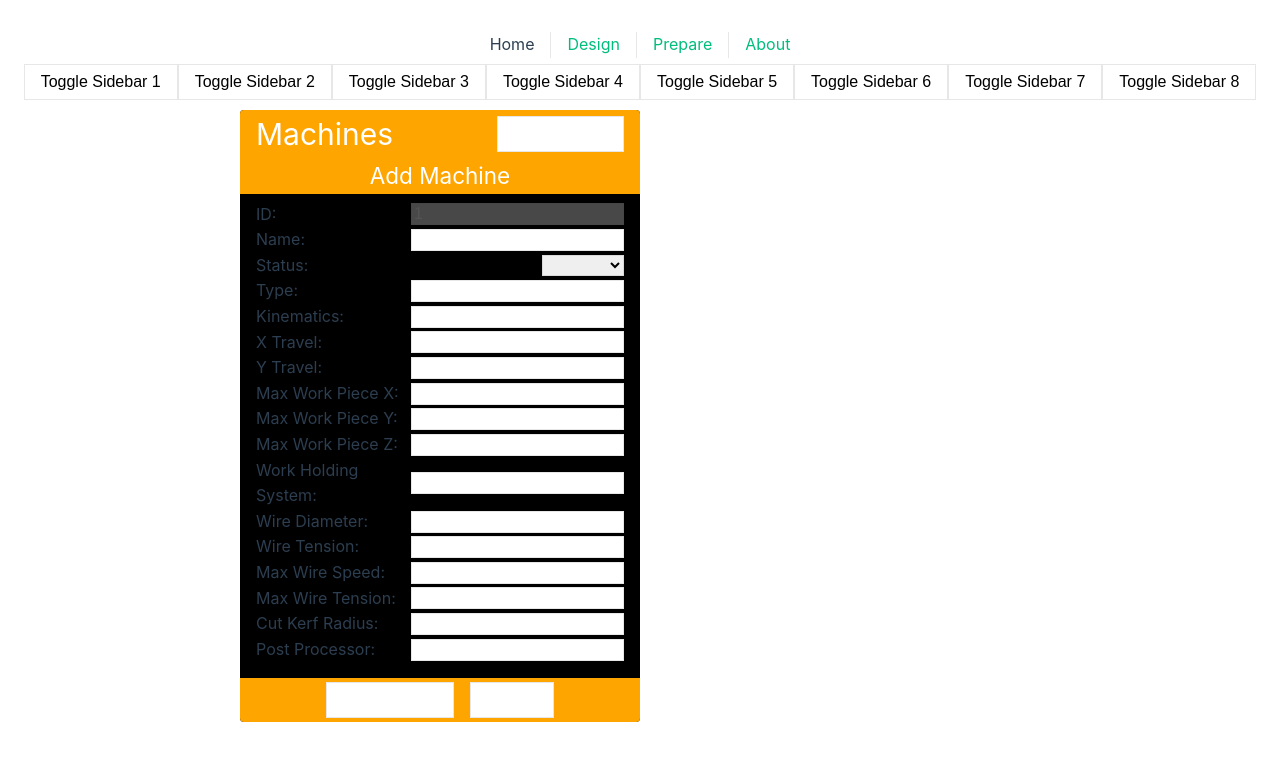
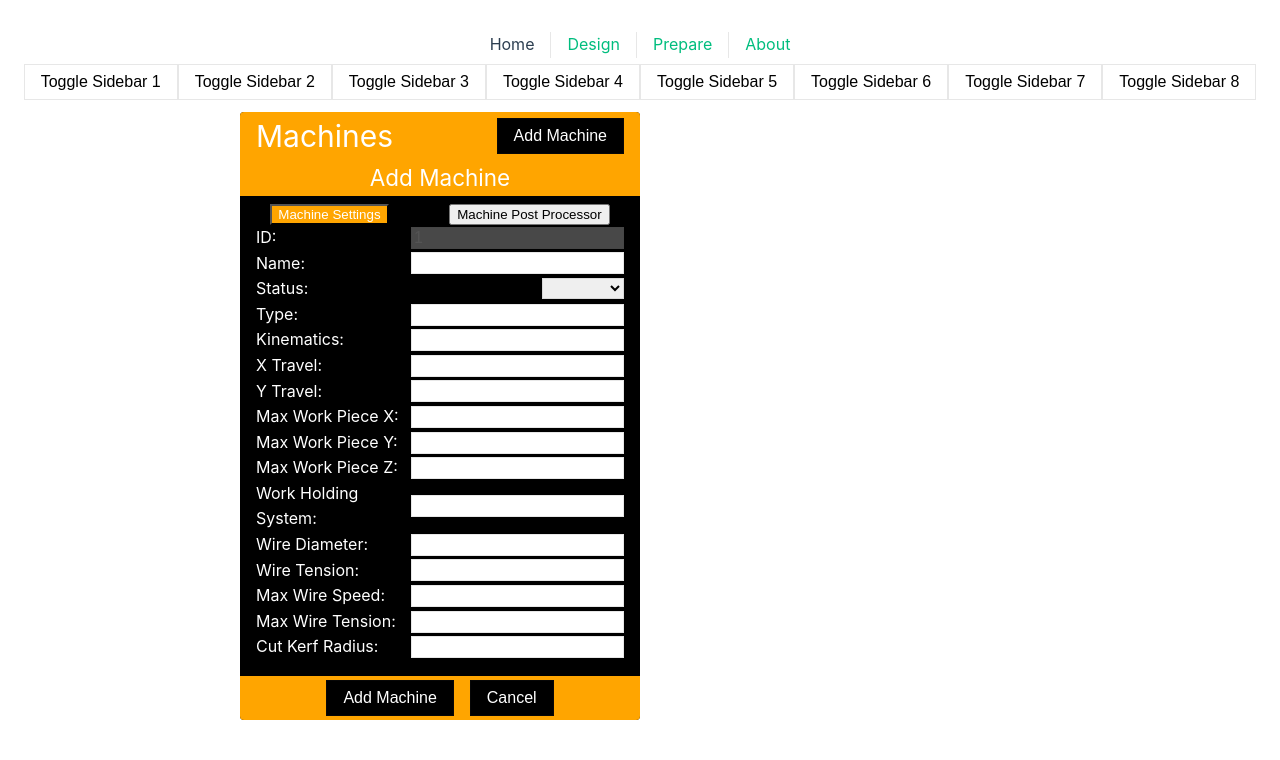
Before and after one commit to Kiefer-Skunkworks/rack-orchestrator, a Vue app: page / in a window 1280 px wide. Both pictures are taken after a click on the button "Add Machine". Shown: the top 760 px of the page. Built offline with nearby package versions, Linux system fonts and the light colour scheme.

Commit message:
UI mvp for machines form

```diff
--- a/src/components/MachinesForm.vue
+++ b/src/components/MachinesForm.vue
@@ -28,7 +28,26 @@
     </div>
     <div v-if="selectedMachine" class="machine-configure-form">
       <h2>{{ isEditing ? 'Edit' : 'Add' }} Machine</h2>
+      <div class="page-select">
+        <button @click="showMachineSettings" :class="{ active: activePage === 'settings' }">
+          Machine Settings
+        </button>
+        <button @click="showPostProcessor" :class="{ active: activePage === 'postprocessor' }">
+          Machine Post Processor
+        </button>
+      </div>
+      <div v-if="activePage === 'postprocessor'" class="post-processor-sections">
+        <button @click="showHeader" :class="{ active: activeSection === 'header' }">Header</button>
+        <button @click="showFooter" :class="{ active: activeSection === 'footer' }">Footer</button>
+        <button @click="showHolePop" :class="{ active: activeSection === 'holepop' }">
+          Hole Pop
+        </button>
+        <button @click="showPathChange" :class="{ active: activeSection === 'pathchange' }">
+          Path Change
+        </button>
+      </div>
       <form @submit.prevent="saveMachine">
+        <div v-if="activePage === 'settings'" class="machine-settings">
           <div>
             <label for="id">ID:</label>
             <input v-model="selectedMachine.id" id="id" type="text" disabled />
@@ -97,9 +116,36 @@
             <label for="cutKerfRadius">Cut Kerf Radius:</label>
             <input v-model="selectedMachine.cutKerfRadius" id="cutKerfRadius" type="text" />
           </div>
-        <div>
-          <label for="postProcessor">Post Processor:</label>
-          <input v-model="selectedMachine.postProcessor" id="postProcessor" type="text" />
+        </div>
+        <div v-if="activePage === 'postprocessor'" class="machine-post-processor">
+          <div v-if="showHeaderSection" class="post-processor">
+            <textarea
+              v-model="selectedMachine.postProcessor"
+              id="postProcessor"
+              type="text"
+            ></textarea>
+          </div>
+          <div v-if="showFooterSection" class="post-processor">
+            <textarea
+              v-model="selectedMachine.postProcessor"
+              id="postProcessor"
+              type="text"
+            ></textarea>
+          </div>
+          <div v-if="showHolePopSection" class="post-processor">
+            <textarea
+              v-model="selectedMachine.postProcessor"
+              id="postProcessor"
+              type="text"
+            ></textarea>
+          </div>
+          <div v-if="showPathChangeSection" class="post-processor">
+            <textarea
+              v-model="selectedMachine.postProcessor"
+              id="postProcessor"
+              type="text"
+            ></textarea>
+          </div>
         </div>
         <div class="form-actions">
           <button type="submit">{{ isEditing ? 'Save' : 'Add' }} Machine</button>
@@ -122,6 +168,55 @@ export default defineComponent({
     const machines = ref<Machine[]>([])
     const selectedMachine = ref<Machine | null>(null)
     const isEditing = ref(false)
+    let postProcessor = ref(false)
+    let activePage = ref('settings')
+    let activeSection = ref('header')
+    let showHeaderSection = ref(true)
+    let showFooterSection = ref(false)
+    let showHolePopSection = ref(false)
+    let showPathChangeSection = ref(false)
+
+    const showMachineSettings = async () => {
+      activePage.value = 'settings'
+      postProcessor.value = false
+    }
+
+    const showPostProcessor = async () => {
+      activePage.value = 'postprocessor'
+      postProcessor.value = true
+    }
+
+    const showHeader = async () => {
+      activeSection.value = 'header'
+      showHeaderSection.value = true
+      showFooterSection.value = false
+      showHolePopSection.value = false
+      showPathChangeSection.value = false
+    }
+
+    const showFooter = async () => {
+      activeSection.value = 'footer'
+      showHeaderSection.value = false
+      showFooterSection.value = true
+      showHolePopSection.value = false
+      showPathChangeSection.value = false
+    }
+
+    const showHolePop = async () => {
+      activeSection.value = 'holepop'
+      showHeaderSection.value = false
+      showFooterSection.value = false
+      showHolePopSection.value = true
+      showPathChangeSection.value = false
+    }
+
+    const showPathChange = async () => {
+      activeSection.value = 'pathchange'
+      showHeaderSection.value = false
+      showFooterSection.value = false
+      showHolePopSection.value = false
+      showPathChangeSection.value = true
+    }
 
     const fetchMachines = async () => {
       try {
@@ -185,8 +280,21 @@ export default defineComponent({
 
     return {
       machines,
+      activePage,
+      activeSection,
+      showHeaderSection,
+      showFooterSection,
+      showHolePopSection,
+      showPathChangeSection,
+      postProcessor,
       selectedMachine,
       isEditing,
+      showMachineSettings,
+      showPostProcessor,
+      showHeader,
+      showFooter,
+      showHolePop,
+      showPathChange,
       editMachine,
       addMachine,
       saveMachine,
@@ -218,7 +326,11 @@ export default defineComponent({
   padding: 0.5rem 1rem;
   font-size: 16px;
   border: 1px solid var(--color-border);
-  background-color: var(--color-background);
+  background-color: black;
+  color: white;
+}
+.page-select button.active {
+  background-color: orange;
   color: white;
 }
 .form-header h1 {
@@ -228,6 +340,7 @@ export default defineComponent({
 .machine-list ul {
   list-style-type: none;
   padding: 0;
+  color: white;
 }
 .machine-list li {
   display: flex;
@@ -246,7 +359,7 @@ export default defineComponent({
   padding: 0.5rem 1rem;
   font-size: 14px;
   border: 1px solid var(--color-border);
-  background-color: var(--color-background);
+  background-color: black;
   color: white;
   margin-right: 1rem;
 }
@@ -255,6 +368,12 @@ export default defineComponent({
 }
 .machine-list li svg {
   margin-left: 1rem;
+}
+.page-select {
+  display: flex;
+  flex-direction: row;
+  justify-content: space-around;
+  color: white;
 }
 .machine-configure-form {
   display: flex;
@@ -273,7 +392,7 @@ export default defineComponent({
   display: flex;
   flex-direction: column;
 }
-.machine-configure-form form div {
+.machine-configure-form form .machine-settings div {
   display: flex;
   flex-direction: row;
   align-items: center;
@@ -281,6 +400,7 @@ export default defineComponent({
 .machine-configure-form form div label {
   margin-left: 1rem;
   font-size: 16px;
+  color: white;
 }
 .machine-configure-form form div input,
 .machine-configure-form form div select {
@@ -304,7 +424,25 @@ export default defineComponent({
   padding: 0.5rem 1rem;
   font-size: 16px;
   border: 1px solid var(--color-border);
-  background-color: var(--color-background);
+  background-color: black;
   color: white;
 }
+.post-processor-sections {
+  display: flex;
+  flex-direction: row;
+  justify-content: space-around;
+  align-content: center;
+  margin: 1rem 0;
+}
+.post-processor-sections button.active {
+  background-color: orange;
+  color: white;
+}
+.post-processor textarea {
+  display: flex;
+  width: 80%;
+  height: 150px;
+  margin-left: auto;
+  margin-right: auto;
+}
 </style>
```
Lines whose indentation alone changed are shown as unchanged.
